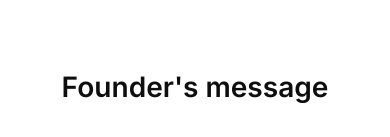
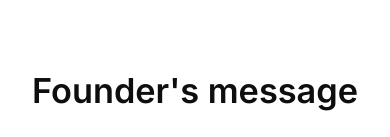
Before and after one commit to Abhilash7669/EIFCT, a Next.js app: page / in a window 390 px wide. Shown: the part 707-844 px from the top of the page. Built offline with nearby package versions, Linux system fonts and the light colour scheme.

Commit message:
Increased founders message font size

```diff
--- a/styles/landing/logoShowcase.css
+++ b/styles/landing/logoShowcase.css
@@ -54,4 +54,7 @@
         font-size: 1.6em; /* was 1.45em */
         line-height: 160%;
     }
+    .Founders_Message > p {
+        font-size: 4.4em;
+    }
 }
```
